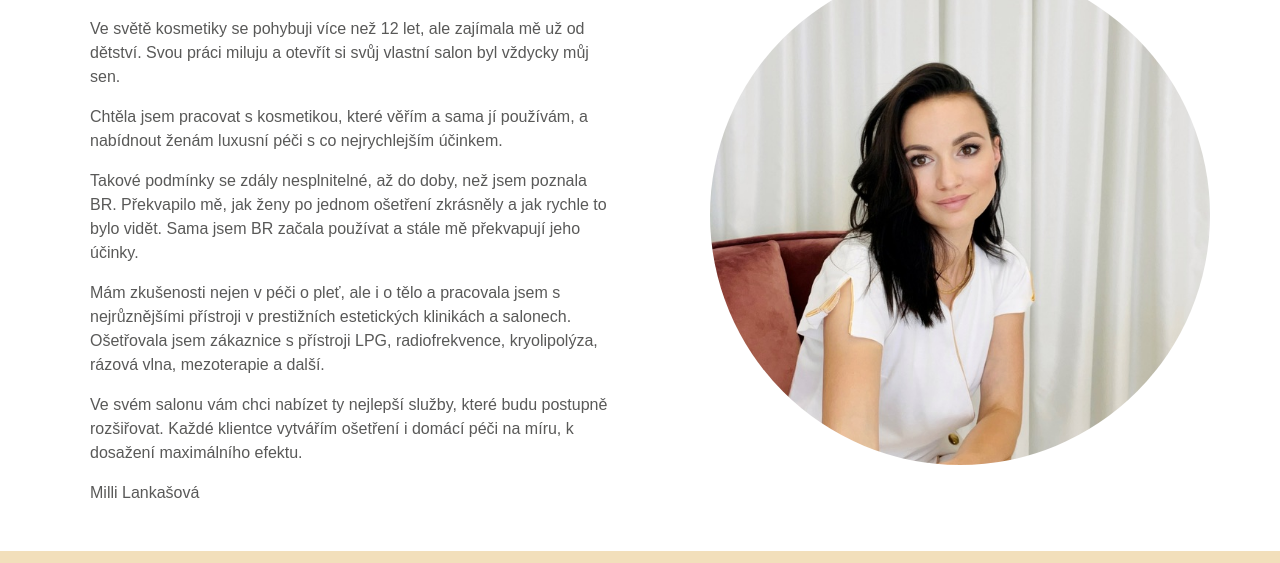
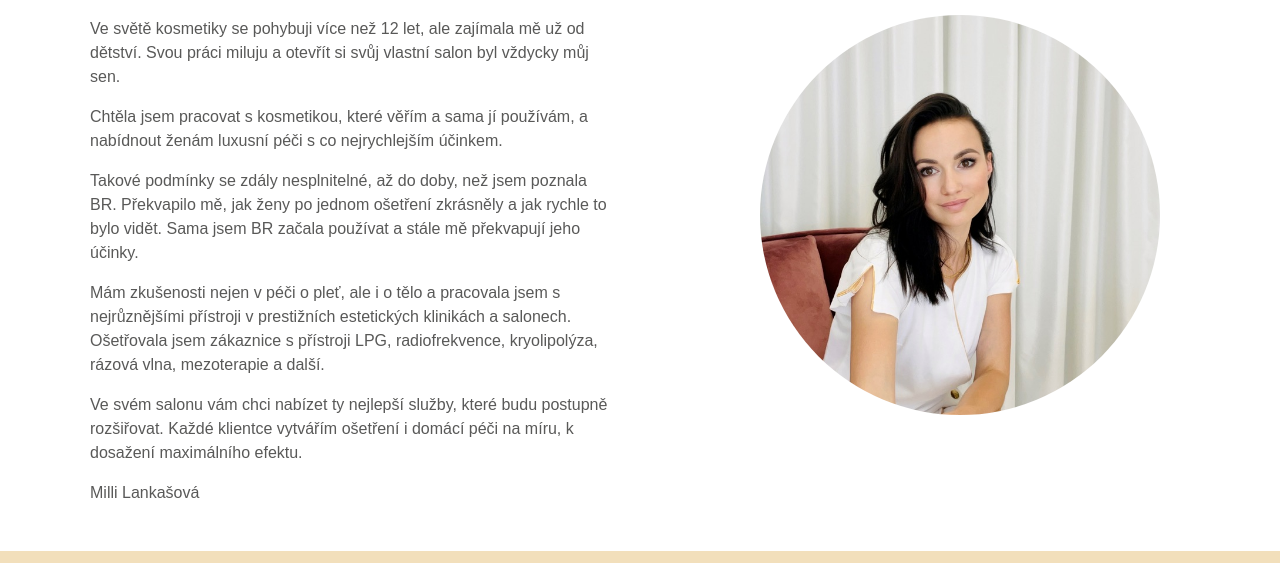
Before and after one commit to Petrasmej/Creation-de-Milli, an Eleventy site: page o-mne.html in a window 1280 px wide. Shown: the part 393-956 px from the top of the page. Built offline with nearby package versions, Linux system fonts and the light colour scheme; Eleventy itself is replaced by a stand-in of ours; files that its build step writes are made by us from their sources; a web font is replaced by a local one.

Commit message:
about me img

```diff
--- a/scss/style.scss
+++ b/scss/style.scss
@@ -209,8 +209,8 @@ h3 {
 *******************************/
 
 .about__image {
-width: 500px;
-height: 500px;
+width: 300px;
+height: 300px;
 border-radius: 50%;
 overflow: hidden;
 position: relative;
@@ -422,6 +422,11 @@ margin: auto;
         grid-template-rows: minmax (1fr, 500px);
     }
 
+    .about__image {
+        width: 400px;
+        height: 400px;
+    }
+
     .milli {
         object-fit: cover;
         width: 100%;
```
Also changed, not shown: css/style.css, 1 other file.
